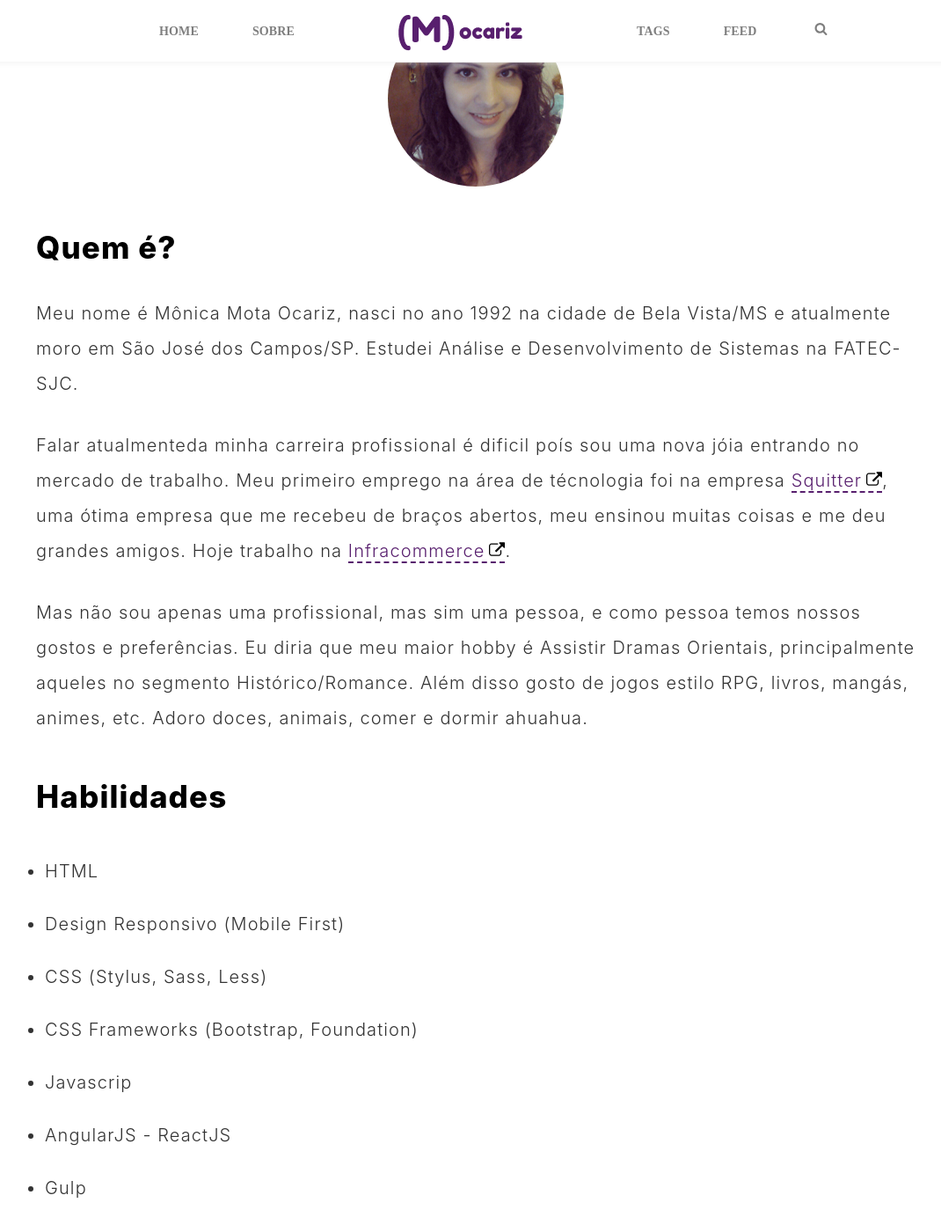
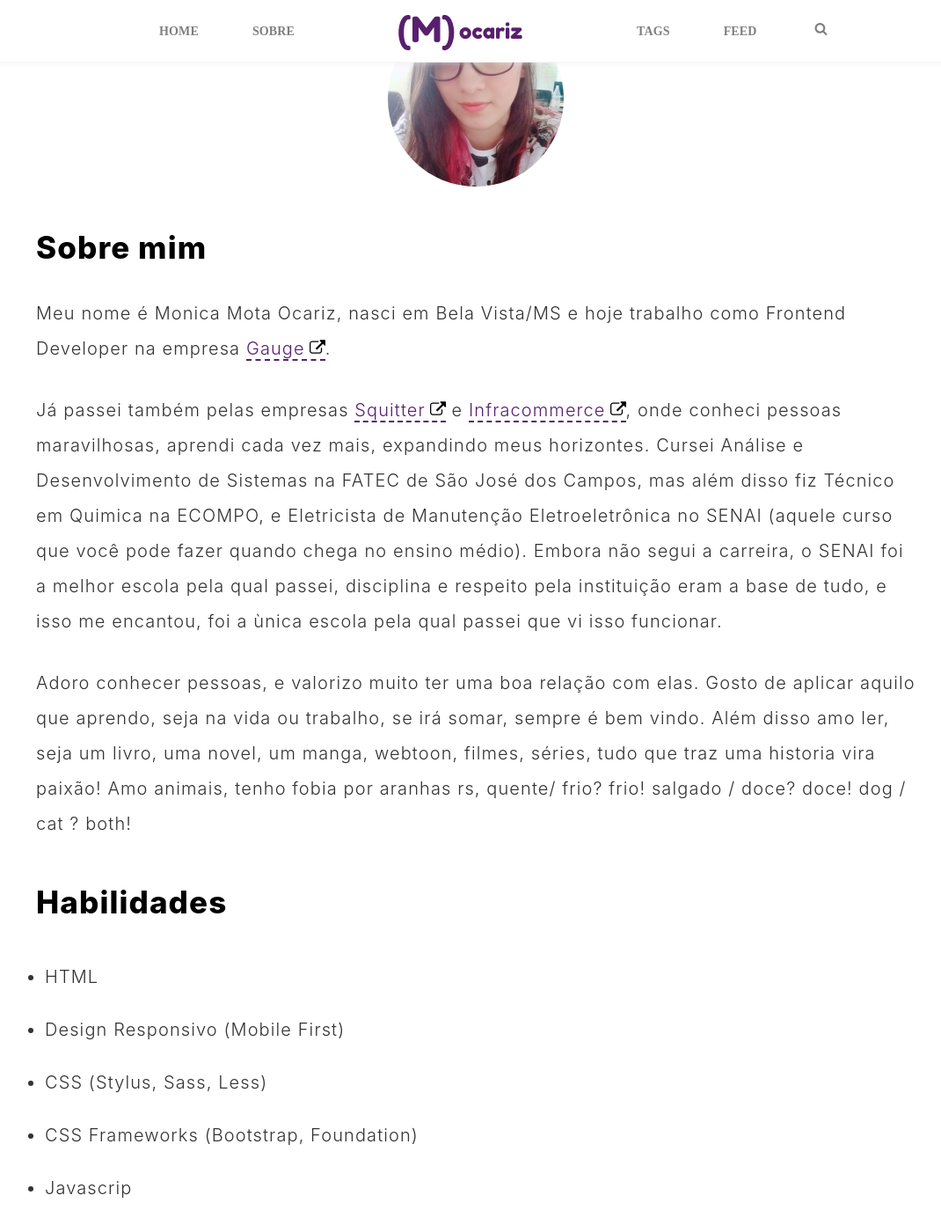
Before and after one commit to mocariz/mocariz.github.io, a Jekyll site: the page built from about.html, in a window 1280 px wide and 1400 px high, scrolled down 591 px. Shown: the whole window at 88% size, without its empty margins (99-1169 px from the left). Built offline with Jekyll 4.4.1, drawn with Linux system fonts in a browser that asks for light colours; some of the changed text lies outside the part shown.

Commit message:
✨ Update author page
closes #4

```diff
--- a/about.html
+++ b/about.html
@@ -8,26 +8,22 @@ description: '"Você não pode voltar e fazer um novo começo, mas pode começar
 <img itemprop="image" class="img-rounded" src="/assets/img/author.jpg" alt="Mônica Mota Ocariz">
 
 
-<h2>Quem é?</h2>
+<h2>Sobre mim	</h2>
 
 <p>
-	Meu nome é Mônica Mota Ocariz, nasci no ano 1992 na cidade de Bela Vista/MS e atualmente moro em
-	São José dos Campos/SP. Estudei Análise e Desenvolvimento de Sistemas na FATEC-SJC.
-
+	Meu nome é Monica Mota Ocariz, nasci em Bela Vista/MS e hoje trabalho como Frontend Developer na empresa
+	<a href="https://gauge.com.br/" target="_blank" rel="noopener">Gauge</a>.
 </p>
 <p>
-	Falar atualmenteda minha carreira profissional é dificil poís sou uma nova jóia entrando
-	no mercado de trabalho.
-	Meu primeiro emprego na área de técnologia foi na empresa <a href="http://www.squitter.com.br/">Squitter</a>,
-	uma ótima empresa que me recebeu de braços abertos, meu ensinou muitas coisas e me deu grandes amigos.
-	Hoje trabalho na <a href="http://www.infracommerce.com.br/">Infracommerce</a>.
+	Já passei também pelas empresas <a href="http://www.squitter.com.br/" target="_blank" rel="noopener">Squitter</a> e <a target="_blank" rel="noopener" href="http://www.infracommerce.com.br/">Infracommerce</a>,
+	onde conheci pessoas maravilhosas, aprendi cada vez mais, expandindo meus horizontes. Cursei Análise e Desenvolvimento de Sistemas na FATEC de São José dos Campos,
+	mas além disso fiz Técnico em Quimica na ECOMPO, e  Eletricista de Manutenção Eletroeletrônica no SENAI (aquele curso que você pode fazer quando chega no ensino médio). Embora
+	não segui a carreira, o SENAI foi a melhor escola pela qual passei, disciplina e respeito pela instituição eram a base de tudo, e isso me encantou, foi a ùnica escola pela qual passei que vi isso funcionar.
 </p>
 
 <p>
-	Mas não sou apenas uma profissional, mas sim uma pessoa, e como pessoa temos
-	nossos gostos e preferências. Eu diria que meu maior hobby é Assistir Dramas Orientais, principalmente
-	aqueles no segmento Histórico/Romance. Além disso gosto de jogos estilo RPG, livros, mangás, animes, etc.
-	Adoro doces, animais, comer e dormir ahuahua.
+	Adoro conhecer pessoas, e valorizo muito ter uma boa relação com elas. Gosto de aplicar aquilo que aprendo, seja na vida ou trabalho, se
+	irá somar, sempre é bem vindo. Além disso amo ler, seja um livro, uma novel, um manga, webtoon, filmes, séries, tudo que traz uma historia vira paixão! Amo animais, tenho fobia por aranhas rs, quente/ frio? frio! salgado / doce? doce! dog / cat ? both!
 </p>
 
 <h2>Habilidades</h2>
```
Also changed, not shown: other parts of about.html (+5 -3 lines), assets/img/author.jpg, src/img/author.jpg.
